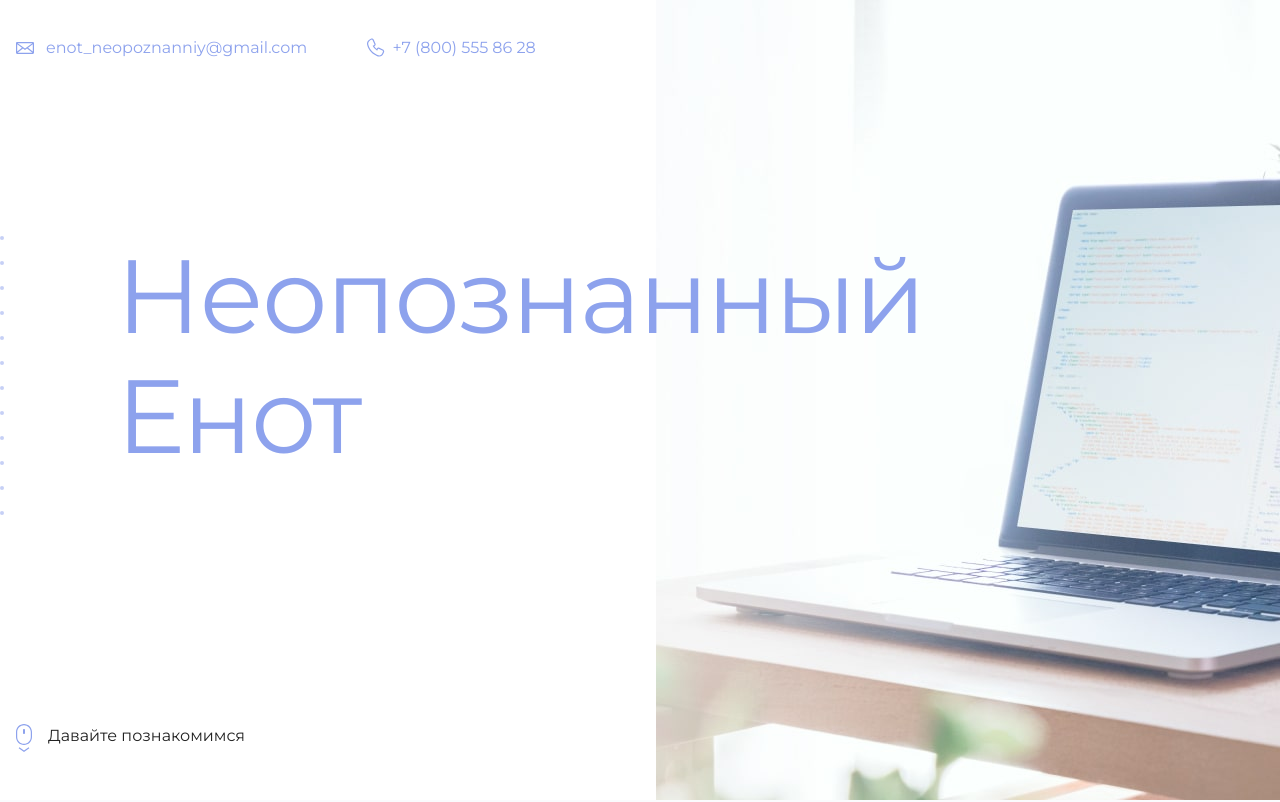
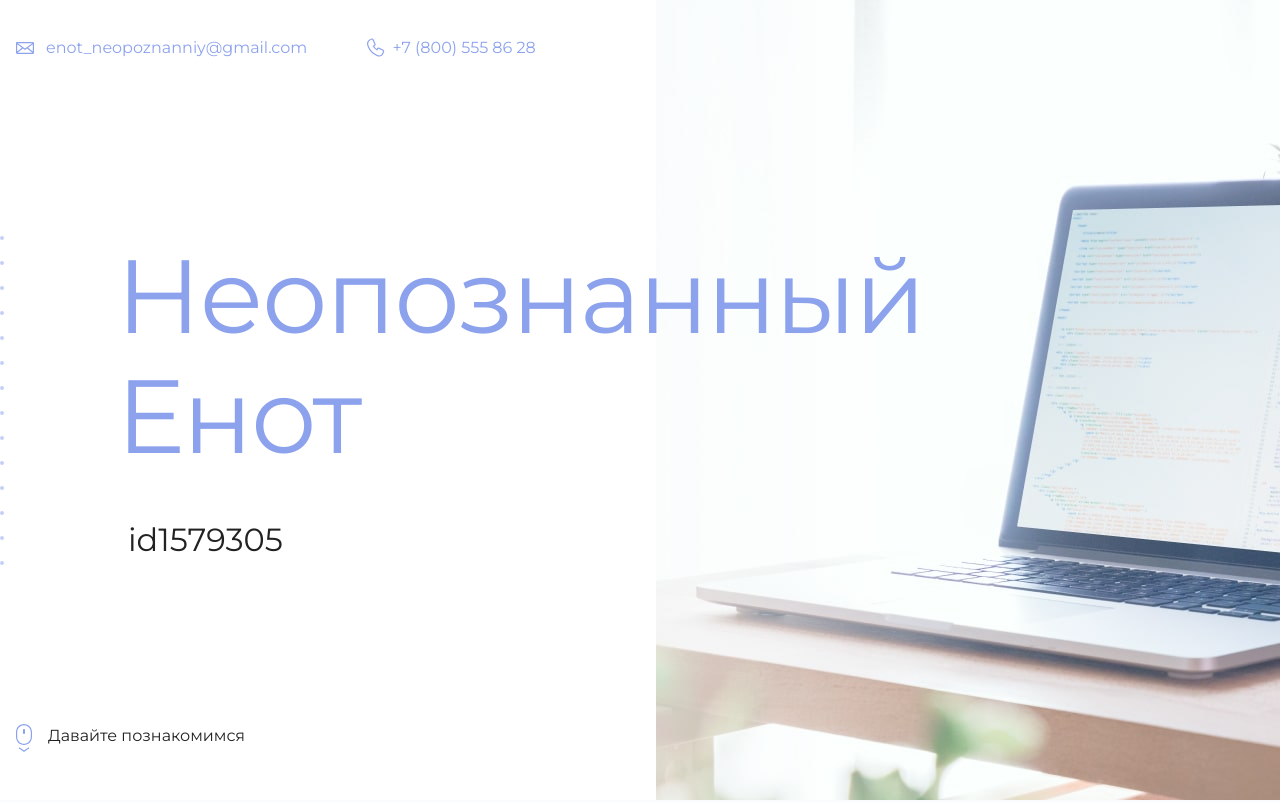
Before and after one commit to AlexKuryanov/htmlacad-test, a plain HTML site: page index.html in a window 1280 px wide. Shown: the top 802 px of the page. Drawn offline with Linux system fonts and the light colour scheme.

Commit message:
refactor: add id

```diff
--- a/index.html
+++ b/index.html
@@ -19,7 +19,7 @@
       <section class="hero-image">
         <div class="container">
           <h1 class="heading">Неопознанный Енот</h1>
-          <p><!-- Тут ваш id на сайте Академии --></p>
+          <p>id1579305</p>
         </div>
       </section>
 
```
